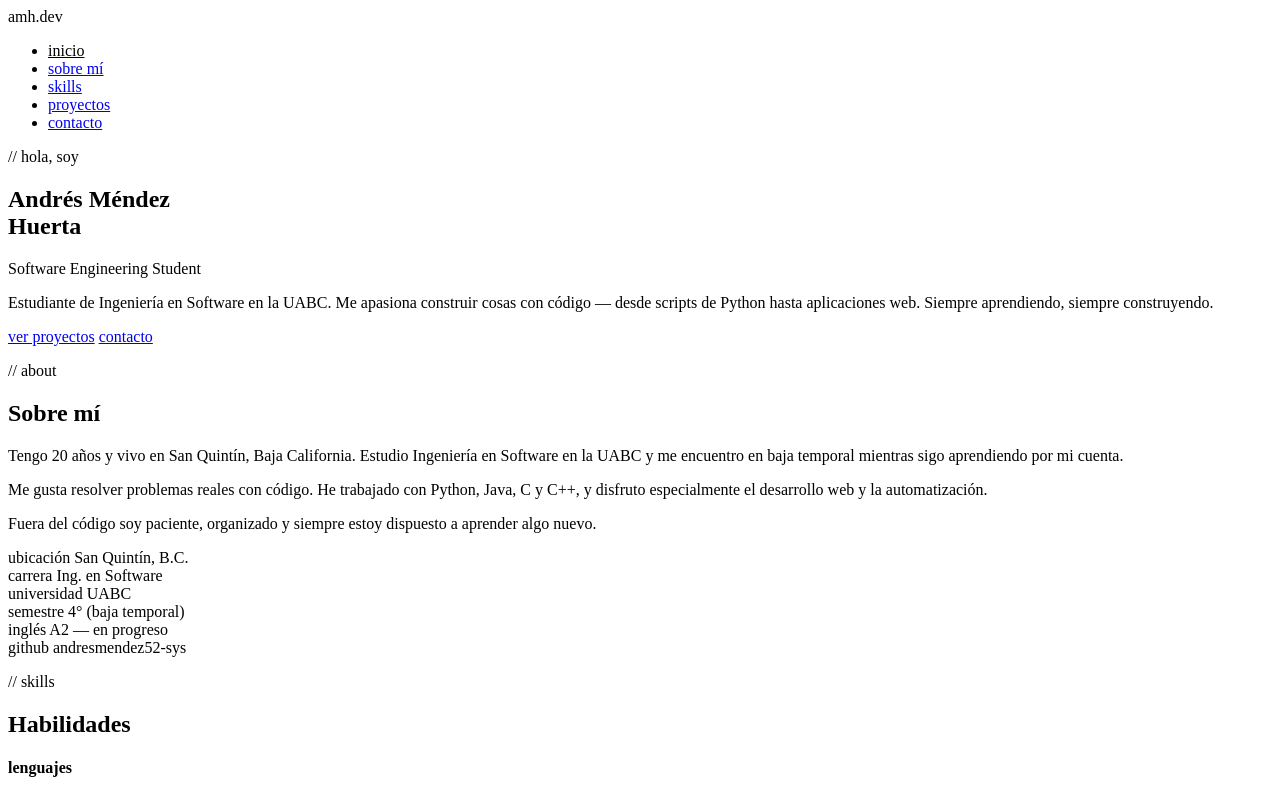
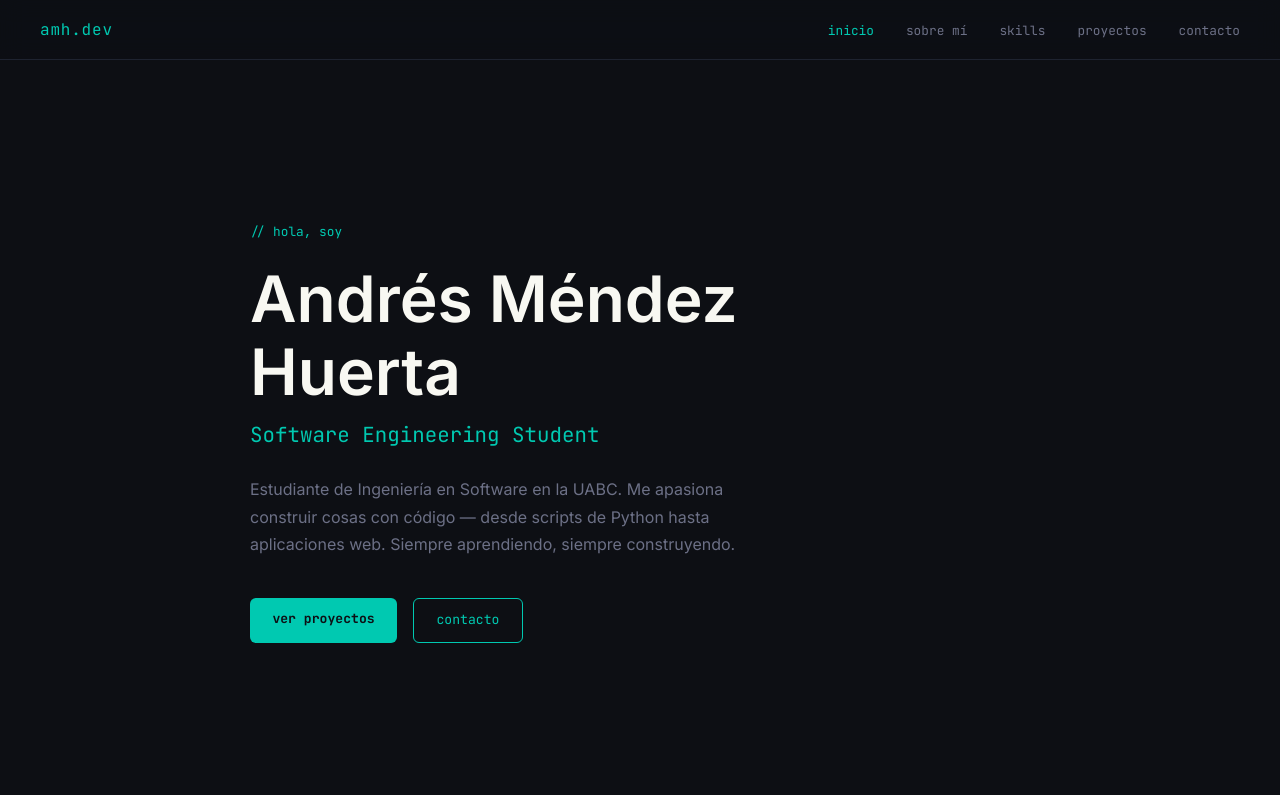
Before and after one commit to andresmendez52-sys/andresmendez52-sys.github.io, a plain HTML site: page index.html in a window 1280 px wide. Shown: the top 795 px of the page. Drawn offline with Linux system fonts and the light colour scheme.

Commit message:
correccion de conectividad

```diff
--- a/styles.css
+++ b/styles.css
@@ -1,226 +1,309 @@
-<!DOCTYPE html>
-<html lang="es">
-<head>
-<link rel="stylesheet" href="styles.css">
-  <meta charset="UTF-8">
-  <meta name="viewport" content="width=device-width, initial-scale=1.0, viewport-fit=cover">
-  <title>Andrés Méndez — Dev</title>
-  <link href="https://fonts.googleapis.com/css2?family=JetBrains+Mono:wght@400;700&family=Inter:wght@300;400;600&display=swap" rel="stylesheet">
-  <link rel="stylesheet" href="styles.css">
-</head>
-<body>
+:root {
+  --bg:       #0D0F14;
+  --surface:  #151820;
+  --border:   #1E2330;
+  --cyan:     #00C9B1;
+  --cyan-dim: #00C9B122;
+  --text:     #CDD6F4;
+  --muted:    #6C7086;
+  --white:    #F8F8F2;
+}
 
-<!-- NAV -->
-<nav>
-  <span class="nav-logo">amh.dev</span>
-  <ul class="nav-links">
-    <li><a href="#inicio">inicio</a></li>
-    <li><a href="#sobre-mi">sobre mí</a></li>
-    <li><a href="#habilidades">skills</a></li>
-    <li><a href="#proyectos">proyectos</a></li>
-    <li><a href="#contacto">contacto</a></li>
-  </ul>
-</nav>
+*, *::before, *::after { box-sizing: border-box; margin: 0; padding: 0; }
 
-<!-- INICIO -->
-<section id="inicio">
-  <p class="hero-tag">// hola, soy</p>
-  <h1 class="hero-name">Andrés Méndez<br>Huerta</h1>
-  <p class="hero-role">Software Engineering Student</p>
-  <p class="hero-desc">
-    Estudiante de Ingeniería en Software en la UABC. Me apasiona construir cosas con código — desde scripts de Python hasta aplicaciones web. Siempre aprendiendo, siempre construyendo.
-  </p>
-  <div class="hero-btns">
-    <a href="#proyectos" class="btn btn-primary">ver proyectos</a>
-    <a href="#contacto" class="btn btn-outline">contacto</a>
-  </div>
-</section>
+html { scroll-behavior: smooth; }
 
-<!-- SOBRE MÍ -->
-<section id="sobre-mi">
-  <p class="sec-title">// about</p>
-  <h2 class="sec-heading">Sobre mí</h2>
-  <div class="about-grid">
-    <div class="about-text">
-      <p>Tengo 20 años y vivo en San Quintín, Baja California. Estudio Ingeniería en Software en la UABC y me encuentro en baja temporal mientras sigo aprendiendo por mi cuenta.</p>
-      <p>Me gusta resolver problemas reales con código. He trabajado con Python, Java, C y C++, y disfruto especialmente el desarrollo web y la automatización.</p>
-      <p>Fuera del código soy paciente, organizado y siempre estoy dispuesto a aprender algo nuevo.</p>
-    </div>
-    <div class="about-facts">
-      <div class="fact">
-        <span class="fact-label">ubicación</span>
-        <span class="fact-value">San Quintín, B.C.</span>
-      </div>
-      <div class="fact">
-        <span class="fact-label">carrera</span>
-        <span class="fact-value">Ing. en Software</span>
-      </div>
-      <div class="fact">
-        <span class="fact-label">universidad</span>
-        <span class="fact-value">UABC</span>
-      </div>
-      <div class="fact">
-        <span class="fact-label">semestre</span>
-        <span class="fact-value">4° (baja temporal)</span>
-      </div>
-      <div class="fact">
-        <span class="fact-label">inglés</span>
-        <span class="fact-value">A2 — en progreso</span>
-      </div>
-      <div class="fact">
-        <span class="fact-label">github</span>
-        <span class="fact-value">andresmendez52-sys</span>
-      </div>
-    </div>
-  </div>
-</section>
+body {
+  background: var(--bg);
+  color: var(--text);
+  font-family: 'Inter', sans-serif;
+  font-size: 16px;
+  line-height: 1.7;
+}
 
-<!-- HABILIDADES -->
-<section id="habilidades">
-  <p class="sec-title">// skills</p>
-  <h2 class="sec-heading">Habilidades</h2>
-  <div class="skills-grid">
-    <div class="skill-group">
-      <h4>lenguajes</h4>
-      <div class="skill-tags">
-        <span class="tag">Python</span>
-        <span class="tag">Java</span>
-        <span class="tag">C</span>
-        <span class="tag">C++</span>
-        <span class="tag">HTML</span>
-        <span class="tag">CSS</span>
-      </div>
-    </div>
-    <div class="skill-group">
-      <h4>frameworks</h4>
-      <div class="skill-tags">
-        <span class="tag">Django</span>
-      </div>
-    </div>
-    <div class="skill-group">
-      <h4>herramientas</h4>
-      <div class="skill-tags">
-        <span class="tag">Git</span>
-        <span class="tag">GitHub</span>
-        <span class="tag">Excel</span>
-        <span class="tag">VS Code</span>
-        <span class="tag">NetBeans</span>
-      </div>
-    </div>
-    <div class="skill-group">
-      <h4>conceptos</h4>
-      <div class="skill-tags">
-        <span class="tag">POO</span>
-        <span class="tag">Unit Testing</span>
-        <span class="tag">Mocks</span>
-        <span class="tag">Big O</span>
-        <span class="tag">SQL</span>
-      </div>
-    </div>
-  </div>
-</section>
+/* ── NAV ── */
+nav {
+  position: fixed;
+  top: 0; left: 0; right: 0;
+  z-index: 100;
+  display: flex;
+  justify-content: space-between;
+  align-items: center;
+  padding: 1rem 2.5rem;
+  background: rgba(13,15,20,0.85);
+  backdrop-filter: blur(12px);
+  border-bottom: 1px solid var(--border);
+}
 
-<!-- PROYECTOS -->
-<section id="proyectos">
-  <p class="sec-title">// projects</p>
-  <h2 class="sec-heading">Proyectos</h2>
-  <div class="projects-grid">
-    <div class="project-card">
-      <p class="project-lang">Python · Streamlit · Gemini AI</p>
-      <p class="project-name">Analizador de Excel con IA</p>
-      <p class="project-desc">App que permite subir un archivo Excel y genera un reporte ejecutivo automático usando Gemini 2.5 Flash.</p>
-    </div>
-    <div class="project-card">
-      <p class="project-lang">Python · python-telegram-bot</p>
-      <p class="project-name">Bot de Telegram con IA</p>
-      <p class="project-desc">Bot conversacional conectado a Gemini AI con filtro de palabras y respuestas inteligentes en tiempo real.</p>
-    </div>
-    <div class="project-card">
-      <p class="project-lang">Python · unittest · mock</p>
-      <p class="project-name">Suite de pruebas unitarias</p>
-      <p class="project-desc">Implementación de pruebas unitarias con mocks y stubs para funciones con input() y print().</p>
-    </div>
-    <div class="project-card">
-      <p class="project-lang">Python · ReportLab</p>
-      <p class="project-name">Generador de PDFs</p>
-      <p class="project-desc">Generador automatizado de documentos PDF con diseño profesional usando Python y ReportLab.</p>
-    </div>
-  </div>
-</section>
+.nav-logo {
+  font-family: 'JetBrains Mono', monospace;
+  font-size: 1rem;
+  color: var(--cyan);
+  letter-spacing: 0.05em;
+}
 
-<!-- CONTACTO -->
-<section id="contacto">
-  <p class="sec-title">// contact</p>
-  <h2 class="sec-heading">Contacto</h2>
-  <div class="contact-wrap">
-    <div class="contact-info">
-      <p>¿Tienes un proyecto en mente o quieres hablar sobre código? Mándame un mensaje.</p>
-      <a href="mailto:andresmhuerta4@gmail.com" class="contact-link">
-        <span class="contact-dot"></span>
-        andresmhuerta4@gmail.com
-      </a>
-      <a href="tel:+526161265217" class="contact-link">
-        <span class="contact-dot"></span>
-        +52 616-126-5217
-      </a>
-      <a href="https://github.com/andresmendez52-sys" target="_blank" class="contact-link">
-        <span class="contact-dot"></span>
-        github.com/andresmendez52-sys
-      </a>
-      <a href="https://www.linkedin.com/in/andrés-méndez-huerta-831845406/" target="_blank" class="contact-link">
-        <span class="contact-dot"></span>
-        linkedin / andrés-méndez-huerta
-      </a>
-    </div>
-    <form class="contact-form" onsubmit="enviar(event)">
-      <div class="form-field">
-        <label>nombre</label>
-        <input type="text" placeholder="Tu nombre" required>
-      </div>
-      <div class="form-field">
-        <label>email</label>
-        <input type="email" placeholder="tu@email.com" required>
-      </div>
-      <div class="form-field">
-        <label>mensaje</label>
-        <textarea rows="4" placeholder="Escribe tu mensaje..." required></textarea>
-      </div>
-      <button type="submit" class="btn btn-primary" style="align-self:flex-start">enviar mensaje</button>
-    </form>
-  </div>
-</section>
+.nav-links { display: flex; gap: 2rem; list-style: none; }
+.nav-links a {
+  font-family: 'JetBrains Mono', monospace;
+  font-size: 0.8rem;
+  color: var(--muted);
+  text-decoration: none;
+  transition: color 0.2s;
+}
+.nav-links a:hover { color: var(--cyan); }
 
-<footer>
-  <p>built by andrés méndez huerta · 2026</p>
-</footer>
+/* ── SECTIONS ── */
+section {
+  min-height: 100vh;
+  padding: 7rem 2.5rem 4rem;
+  max-width: 860px;
+  margin: 0 auto;
+}
 
-<script>
-  const sections = document.querySelectorAll('section');
-  const links = document.querySelectorAll('.nav-links a');
+/* ── HERO ── */
+#inicio {
+  display: flex;
+  flex-direction: column;
+  justify-content: center;
+  padding-top: 8rem;
+}
 
-  const observer = new IntersectionObserver(entries => {
-    entries.forEach(entry => {
-      if (entry.isIntersecting) {
-        links.forEach(l => l.style.color = '');
-        const active = document.querySelector(`.nav-links a[href="#${entry.target.id}"]`);
-        if (active) active.style.color = 'var(--cyan)';
-      }
-    });
-  }, { threshold: 0.4 });
+.hero-tag {
+  font-family: 'JetBrains Mono', monospace;
+  font-size: 0.8rem;
+  color: var(--cyan);
+  margin-bottom: 1.2rem;
+}
 
-  sections.forEach(s => observer.observe(s));
+.hero-name {
+  font-family: 'Inter', sans-serif;
+  font-size: clamp(2.4rem, 6vw, 4rem);
+  font-weight: 600;
+  color: var(--white);
+  line-height: 1.15;
+  margin-bottom: 0.5rem;
+}
 
-  function enviar(e) {
-    e.preventDefault();
-    const btn = e.target.querySelector('button');
-    btn.textContent = 'mensaje enviado ✓';
-    btn.style.background = '#00C9B1';
-    setTimeout(() => {
-      btn.textContent = 'enviar mensaje';
-      e.target.reset();
-    }, 3000);
-  }
-</script>
+.hero-role {
+  font-family: 'JetBrains Mono', monospace;
+  font-size: clamp(1rem, 2.5vw, 1.3rem);
+  color: var(--cyan);
+  margin-bottom: 1.5rem;
+}
 
-</body>
-</html>
+.hero-desc {
+  max-width: 520px;
+  color: var(--muted);
+  font-size: 1rem;
+  margin-bottom: 2.5rem;
+}
+
+.hero-btns { display: flex; gap: 1rem; flex-wrap: wrap; }
+
+.btn {
+  font-family: 'JetBrains Mono', monospace;
+  font-size: 0.82rem;
+  padding: 0.65rem 1.4rem;
+  border-radius: 6px;
+  text-decoration: none;
+  transition: all 0.2s;
+  cursor: pointer;
+  border: none;
+}
+.btn-primary {
+  background: var(--cyan);
+  color: var(--bg);
+  font-weight: 700;
+}
+.btn-primary:hover { opacity: 0.85; transform: translateY(-1px); }
+.btn-outline {
+  background: transparent;
+  color: var(--cyan);
+  border: 1px solid var(--cyan);
+}
+.btn-outline:hover { background: var(--cyan-dim); transform: translateY(-1px); }
+
+/* ── SECTION HEADING ── */
+.sec-title {
+  font-family: 'JetBrains Mono', monospace;
+  font-size: 0.75rem;
+  color: var(--cyan);
+  letter-spacing: 0.12em;
+  margin-bottom: 0.5rem;
+}
+.sec-heading {
+  font-size: 1.9rem;
+  font-weight: 600;
+  color: var(--white);
+  margin-bottom: 2.5rem;
+  padding-bottom: 0.75rem;
+  border-bottom: 1px solid var(--border);
+}
+
+/* ── SOBRE MÍ ── */
+.about-grid {
+  display: grid;
+  grid-template-columns: 1fr 1fr;
+  gap: 2rem;
+}
+.about-text { color: var(--muted); font-size: 0.97rem; }
+.about-text p { margin-bottom: 1rem; }
+.about-facts {
+  background: var(--surface);
+  border: 1px solid var(--border);
+  border-radius: 10px;
+  padding: 1.5rem;
+}
+.fact {
+  display: flex;
+  justify-content: space-between;
+  padding: 0.6rem 0;
+  border-bottom: 1px solid var(--border);
+  font-size: 0.88rem;
+}
+.fact:last-child { border-bottom: none; }
+.fact-label { color: var(--muted); font-family: 'JetBrains Mono', monospace; font-size: 0.78rem; }
+.fact-value { color: var(--white); }
+
+/* ── HABILIDADES ── */
+.skills-grid {
+  display: grid;
+  grid-template-columns: repeat(auto-fill, minmax(200px, 1fr));
+  gap: 1rem;
+}
+.skill-group {
+  background: var(--surface);
+  border: 1px solid var(--border);
+  border-radius: 10px;
+  padding: 1.2rem;
+}
+.skill-group h4 {
+  font-family: 'JetBrains Mono', monospace;
+  font-size: 0.75rem;
+  color: var(--cyan);
+  margin-bottom: 0.8rem;
+  letter-spacing: 0.08em;
+}
+.skill-tags { display: flex; flex-wrap: wrap; gap: 0.4rem; }
+.tag {
+  font-family: 'JetBrains Mono', monospace;
+  font-size: 0.75rem;
+  padding: 0.25rem 0.6rem;
+  background: var(--cyan-dim);
+  color: var(--cyan);
+  border-radius: 4px;
+  border: 1px solid #00C9B133;
+}
+
+/* ── PROYECTOS ── */
+.projects-grid {
+  display: grid;
+  grid-template-columns: 1fr 1fr;
+  gap: 1.2rem;
+}
+.project-card {
+  background: var(--surface);
+  border: 1px solid var(--border);
+  border-radius: 10px;
+  padding: 1.5rem;
+  transition: border-color 0.2s, transform 0.2s;
+}
+.project-card:hover {
+  border-color: var(--cyan);
+  transform: translateY(-3px);
+}
+.project-lang {
+  font-family: 'JetBrains Mono', monospace;
+  font-size: 0.72rem;
+  color: var(--cyan);
+  margin-bottom: 0.5rem;
+}
+.project-name {
+  font-size: 1rem;
+  font-weight: 600;
+  color: var(--white);
+  margin-bottom: 0.5rem;
+}
+.project-desc {
+  font-size: 0.88rem;
+  color: var(--muted);
+  line-height: 1.6;
+}
+
+/* ── CONTACTO ── */
+.contact-wrap {
+  display: grid;
+  grid-template-columns: 1fr 1fr;
+  gap: 3rem;
+  align-items: start;
+}
+.contact-info p {
+  color: var(--muted);
+  margin-bottom: 1.5rem;
+  font-size: 0.97rem;
+}
+.contact-link {
+  display: flex;
+  align-items: center;
+  gap: 0.7rem;
+  color: var(--text);
+  text-decoration: none;
+  font-family: 'JetBrains Mono', monospace;
+  font-size: 0.82rem;
+  margin-bottom: 0.8rem;
+  transition: color 0.2s;
+}
+.contact-link:hover { color: var(--cyan); }
+.contact-dot {
+  width: 6px; height: 6px;
+  border-radius: 50%;
+  background: var(--cyan);
+  flex-shrink: 0;
+}
+
+.contact-form { display: flex; flex-direction: column; gap: 0.9rem; }
+.form-field {
+  display: flex;
+  flex-direction: column;
+  gap: 0.3rem;
+}
+.form-field label {
+  font-family: 'JetBrains Mono', monospace;
+  font-size: 0.72rem;
+  color: var(--muted);
+}
+.form-field input,
+.form-field textarea {
+  background: var(--surface);
+  border: 1px solid var(--border);
+  border-radius: 6px;
+  color: var(--text);
+  font-family: 'Inter', sans-serif;
+  font-size: 0.9rem;
+  padding: 0.65rem 0.9rem;
+  outline: none;
+  transition: border-color 0.2s;
+  resize: none;
+}
+.form-field input:focus,
+.form-field textarea:focus { border-color: var(--cyan); }
+
+/* ── FOOTER ── */
+footer {
+  text-align: center;
+  padding: 2rem;
+  border-top: 1px solid var(--border);
+  font-family: 'JetBrains Mono', monospace;
+  font-size: 0.75rem;
+  color: var(--muted);
+}
+
+/* ── RESPONSIVE ── */
+@media (max-width: 640px) {
+  nav { padding: 1rem 1.2rem; }
+  .nav-links { gap: 1rem; }
+  section { padding: 6rem 1.2rem 3rem; }
+  .about-grid,
+  .projects-grid,
+  .contact-wrap { grid-template-columns: 1fr; }
+}
```
Also changed, not shown: index.html (+1 -0 lines).
